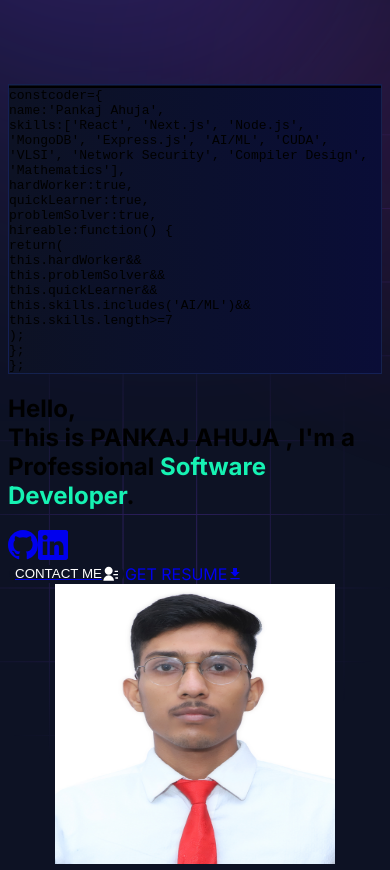
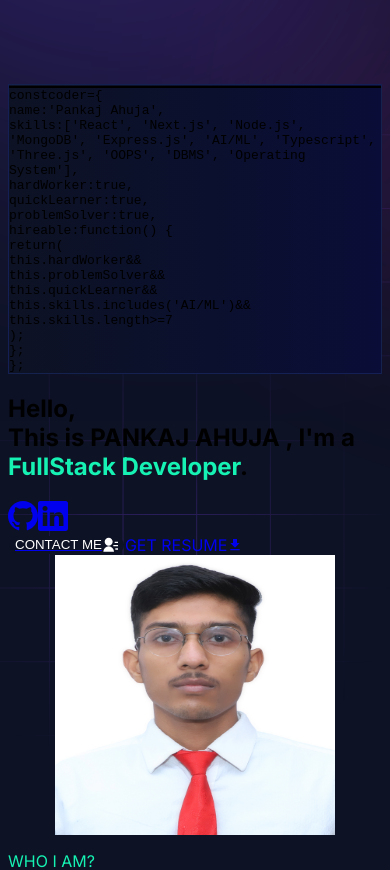
Before and after one commit to Skull-crusher44/Portfolio, a Next.js app: page / in a window 390 px wide. Shown: the part 800-1670 px from the top of the page. Built offline with nearby package versions, Linux system fonts and the light colour scheme.

Commit message:
Fixed responsiveness of Coding Profiles

```diff
--- a/app/components/homepage/coding-profiles/index.jsx
+++ b/app/components/homepage/coding-profiles/index.jsx
@@ -4,25 +4,27 @@ import Image from 'next/image';
 
 const CodingProfiles = () => {
   return (
-    <div className="flex items-center justify-center space-x-4 my-8">
+    <div className="flex justify-center my-8 px-4">
+      <div className="grid grid-cols-2 sm:grid-cols-2 md:grid-cols-3 lg:grid-cols-4 gap-4 max-w-4xl">
         {codingProfiles.map((profile, index) => (
           <a
             key={index}
             href={profile.url}
             target="_blank"
             rel="noopener noreferrer"
-          className="flex items-center justify-center px-4 py-2 rounded-full border border-transparent bg-gradient-to-r from-pink-500 to-purple-500 text-white hover:opacity-80 transition-opacity duration-300"
+            className="flex items-center justify-center px-2 sm:px-3 md:px-4 py-2 rounded-full border border-transparent bg-gradient-to-r from-pink-500 to-purple-500 text-white hover:opacity-80 transition-opacity duration-300 text-xs sm:text-sm md:text-base"
           >
             <Image
-            src={profile.icon}
+              src={`/${profile.icon}`}
               alt={profile.name}
-            width={24}
-            height={24}
-            className="mr-2"
+              width={16}
+              height={16}
+              className="mr-1 sm:mr-2 w-4 h-4 sm:w-5 sm:h-5 md:w-6 md:h-6"
             />
-          {profile.name}
+            <span className="truncate">{profile.name}</span>
           </a>
         ))}
+      </div>
     </div>
   );
 };
--- a/app/components/homepage/hero-section/index.jsx
+++ b/app/components/homepage/hero-section/index.jsx
@@ -28,7 +28,7 @@ function HeroSection() {
             Hello, <br />
             This is {' '}
             <span className=" text-pink-500">{personalData.name}</span>
-            {` , I'm a Professional `}
+            {` , I'm a  `}
             <span className=" text-[#16f2b3]">{personalData.designation}</span>
             .
           </h1>
@@ -136,15 +136,15 @@ function HeroSection() {
         <span className="text-gray-400">{"', '"}</span>
         <span className="text-amber-300">AI/ML</span>
         <span className="text-gray-400">{"', '"}</span>
-        <span className="text-amber-300">CUDA</span>
+        <span className="text-amber-300">Typescript</span>
         <span className="text-gray-400">{"', '"}</span>
-        <span className="text-amber-300">VLSI</span>
+        <span className="text-amber-300">Three.js</span>
         <span className="text-gray-400">{"', '"}</span>
-        <span className="text-amber-300">Network Security</span>
+        <span className="text-amber-300">OOPS</span>
         <span className="text-gray-400">{"', '"}</span>
-        <span className="text-amber-300">Compiler Design</span>
+        <span className="text-amber-300">DBMS</span>
         <span className="text-gray-400">{"', '"}</span>
-        <span className="text-amber-300">Mathematics</span>
+        <span className="text-amber-300">Operating System</span>
         <span className="text-gray-400">{"'],"}</span>
       </div>
       <div>
--- a/next.config.js
+++ b/next.config.js
@@ -3,8 +3,8 @@ const nextConfig = {
   output: "export",  // Enables static export
   distDir: "out",    // Output directory (default for Next.js export)
   images: { unoptimized: true }, // Required if using Next.js Image component
-  // basePath: "/Portfolio", // Replace with your GitHub repo name
-  assetPrefix: "/Portfolio/", // Replace with your GitHub repo name
+  basePath: "", // Replace with your GitHub repo name
+  assetPrefix: "", // Replace with your GitHub repo name
 };
 
 module.exports = nextConfig;
--- a/package.json
+++ b/package.json
@@ -16,6 +16,7 @@
     "@emailjs/browser": "^4.3.1",
     "@next/third-parties": "15.1.1",
     "axios": "^1.6.8",
+    "lodash": "^4.17.21",
     "lottie-react": "^2.4.1",
     "next": "15.1.1",
     "nodemailer": "^6.9.15",
--- a/utils/data/personal-data.js
+++ b/utils/data/personal-data.js
@@ -1,7 +1,7 @@
 export const personalData = {
   name: "PANKAJ AHUJA",
   profile: 'Pankaj_Ahuja.png',
-  designation: "Software Developer",
+  designation: "FullStack Developer",
   devUsername: "skull-crusher44",
   description: "My name is PANKAJ AHUJA. I am a professional and enthusiastic programmer in my daily life. I am a quick learner with a self-learning attitude. I love to learn and explore new technologies and am passionate about problem-solving. I love almost all the stacks of web application development and love to make the web more open to the world. My core skill is based on JavaScript and I love to do most of the things using JavaScript. I am available for any kind of job opportunity that suits my skills and interests.",
   email: 'pankaj44ahuja@gmail.com',
```
Also changed, not shown: 1 other file (tests, documents, lock files or other folders). Lines whose indentation alone changed are shown as unchanged.
